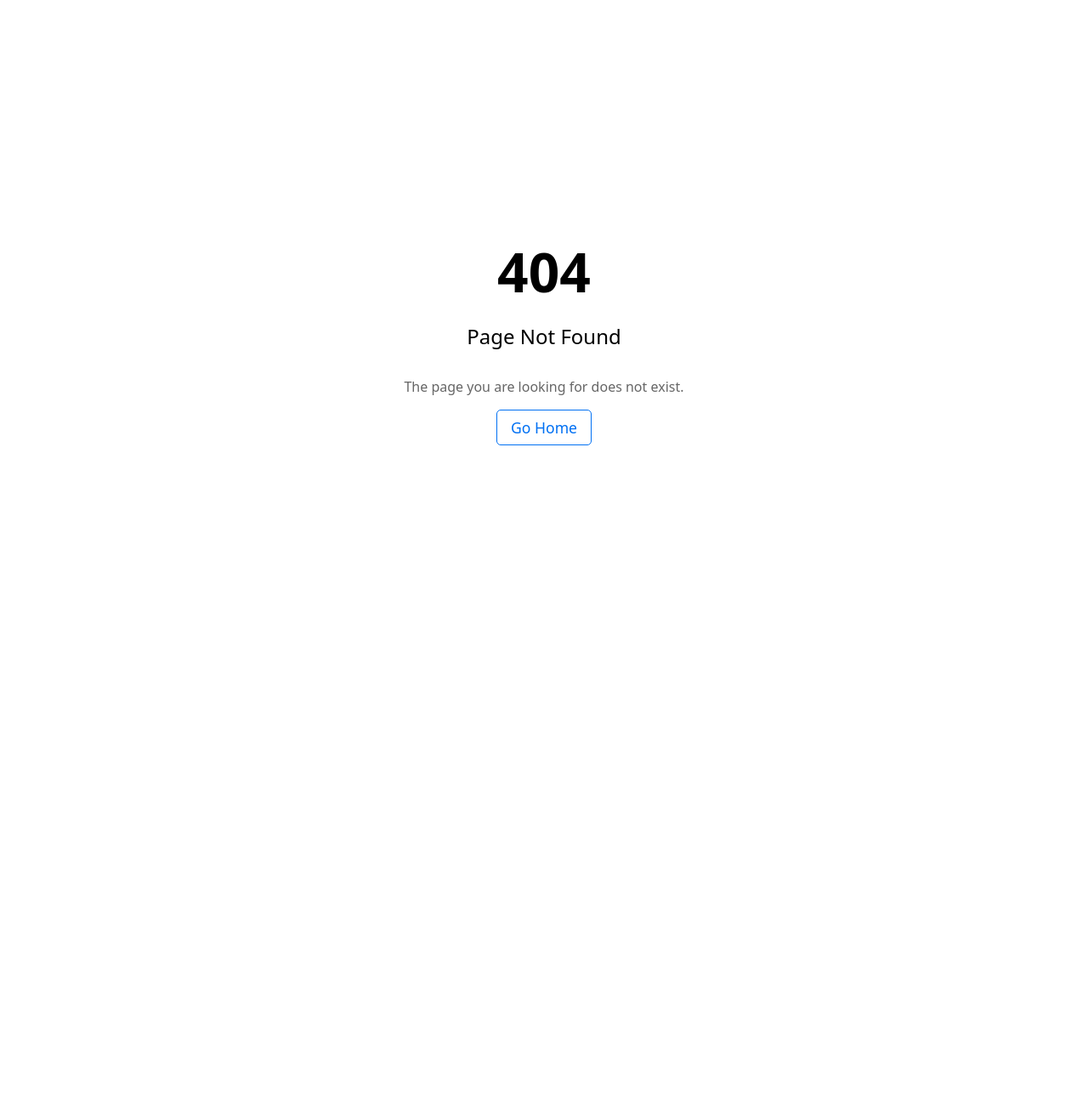
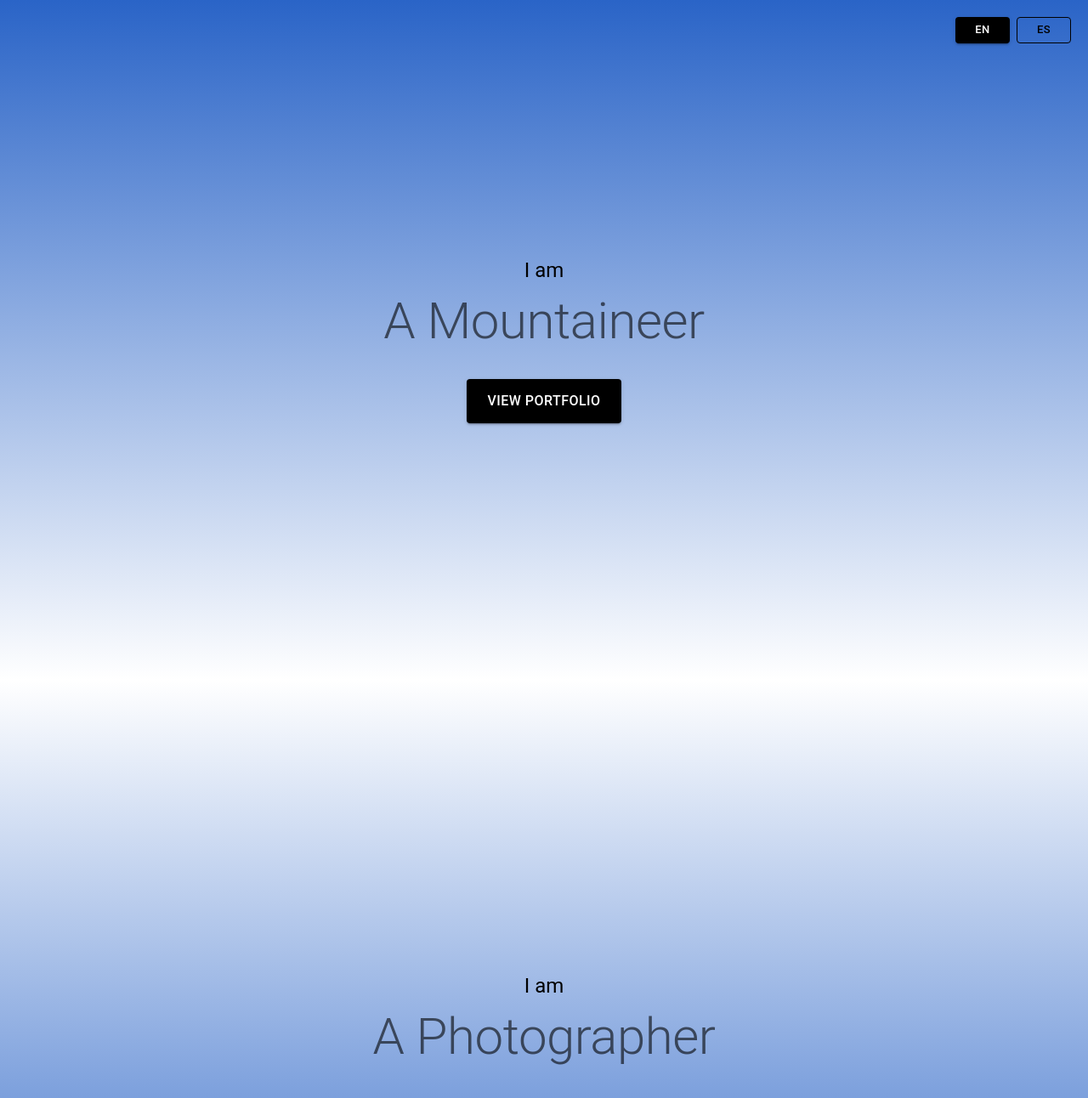
Before and after one commit to sengaigibon/sengaigibon.github.io, a Next.js app: page /en/realme in a window 1280 px wide. Before the commit this address had no page. Shown: the top 1292 px of the page at 85% size. Before the commit the page ends 800 px from the top, so only its background shows below. Built offline with nearby package versions, Linux system fonts and the light colour scheme.

Commit message:
Add: New realme section

```diff
--- /dev/null
+++ b/app/[locale]/realme/page.tsx
@@ -0,0 +1,52 @@
+'use client';
+
+import { Container, Box, Typography, Button } from '@mui/material';
+import { useRouter } from 'next/navigation';
+import LanguageSwitcher from '../../components/LanguageSwitcher';
+import { useTranslations, useLocale } from 'next-intl';
+import { boxConfig, containerConfig, containerGradient } from '../../styles/config';
+import Footer from '../../components/Footer';
+
+export default function RealMe() {
+    const t = useTranslations();
+    const locale = useLocale();
+    const router = useRouter();
+
+    return (
+        <main>
+          <LanguageSwitcher />
+
+          <Container id="mountaineer" maxWidth={false} sx={{...containerConfig, background: containerGradient.bottomToTop }}>
+            <Box sx={boxConfig}>
+            <Typography variant="h5" component="h1" gutterBottom>
+                {t('main.iam')}
+            </Typography>
+            <Typography variant="h2" color="text.secondary">
+                {t('realme.mountaineer')}
+            </Typography>
+            <Box sx={{ display: 'flex', justifyContent: 'center', gap: 2, mt: 4 }}>
+                <Button
+                variant="contained"
+                className="blackButton"
+                onClick={() => router.push(`/${locale}/realme/mountaineering`)}
+                >
+                {t('realme.viewPortfolio')}
+                </Button>
+            </Box>
+            </Box>
+        </Container>
+
+        <Container id="photographer" maxWidth={false} sx={{...containerConfig, background: containerGradient.topToBottom }}>
+            <Box sx={boxConfig}>
+            <Typography variant="h5" component="h1" gutterBottom>
+                {t('main.iam')}
+            </Typography>
+            <Typography variant="h2" color="text.secondary">
+                {t('realme.photographer')}
+            </Typography>
+            </Box>
+        </Container>
+
+        </main>
+    );
+}
```
